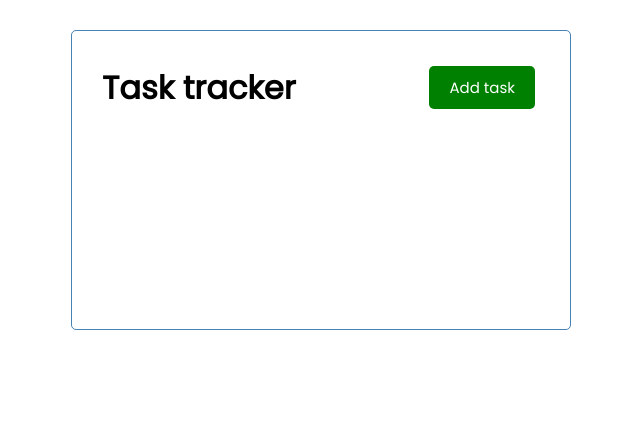
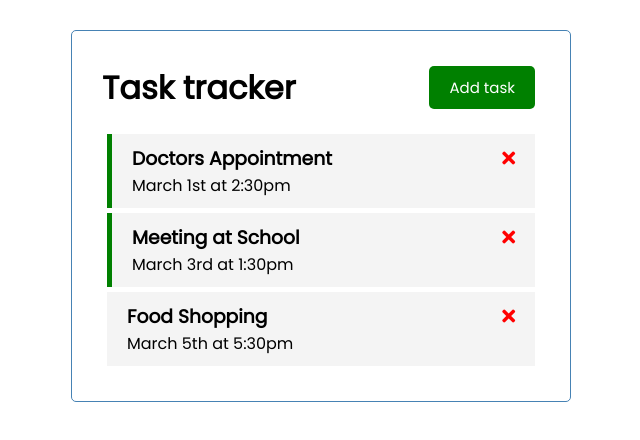
Before and after one commit to alexmilic/todo-vuejs, a Vue app: page / in a window 1280 px wide. Shown: the top 440 px of the page, without its empty margins (319-959 px from the left). Built offline with nearby package versions, Linux system fonts and the light colour scheme.

Commit message:
Add tasks component

```diff
--- a/public/index.html
+++ b/public/index.html
@@ -4,6 +4,7 @@
     <meta charset="utf-8">
     <meta http-equiv="X-UA-Compatible" content="IE=edge">
     <meta name="viewport" content="width=device-width,initial-scale=1.0">
+    <link rel="stylesheet" href="https://cdnjs.cloudflare.com/ajax/libs/font-awesome/5.15.4/css/all.min.css" integrity="sha512-1ycn6IcaQQ40/MKBW2W4Rhis/DbILU74C1vSrLJxCq57o941Ym01SwNsOMqvEBFlcgUa6xLiPY/NS5R+E6ztJQ==" crossorigin="anonymous" referrerpolicy="no-referrer" />
     <link rel="icon" href="<%= BASE_URL %>favicon.ico">
     <title><%= htmlWebpackPlugin.options.title %></title>
   </head>
--- a/src/App.vue
+++ b/src/App.vue
@@ -1,17 +1,47 @@
 <template>
     <div class="container">
         <Header title="Task tracker" />
+        <Tasks :tasks="tasks" />
     </div>
 </template>
 
 <script>
 
 import Header from './components/Header';
+import Tasks from './components/Tasks';
 
 export default {
   name: 'App',
   components: {
-      Header
+      Header,
+      Tasks
+    },
+    data() {
+        return {
+            tasks: []
+        }
+    },
+    created() {
+        this.tasks = [
+            {
+                id: 1,
+                text: "Doctors Appointment",
+                day: 'March 1st at 2:30pm',
+                reminder: true
+            },
+               {
+                id: 2,
+                text: "Meeting at School",
+                day: 'March 3rd at 1:30pm',
+                reminder: true
+            },
+               {
+                id: 3,
+                text: "Food Shopping",
+                day: 'March 5th at 5:30pm',
+                reminder: false
+            }
+        ]
     }
 }
 </script>
--- a/src/components/Button.vue
+++ b/src/components/Button.vue
@@ -1,5 +1,6 @@
 <template>
     <button
+        @click="onClick()"
         :style="{backgroundColor: color}"
         class="btn"
     >
@@ -19,6 +20,11 @@
             type: String,
             color: "#ccc"
         }
+    },
+    methods: {
+        onClick() {
+            console.log('clicked');
+        }
     }
 }
 </script>
--- /dev/null
+++ b/src/components/Task.vue
@@ -0,0 +1,38 @@
+<template>
+    <div :class="[task.reminder ? 'reminder' : '', 'task']">
+        <h3>{{task.text}}
+            <i class="fas fa-times"></i>
+        </h3>
+        <p>{{task.day}}</p>
+
+    </div>
+</template>
+
+<script>
+    export default {
+        name: 'Task',
+        props: {
+            task: Object
+        }
+    }
+</script>
+
+<style scoped>
+    .fas {
+    color: red;
+    }
+    .task {
+    background: #f4f4f4;
+    margin: 5px;
+    padding: 10px 20px;
+    cursor: pointer;
+    }
+    .task.reminder {
+    border-left: 5px solid green;
+    }
+    .task h3 {
+    display: flex;
+    align-items: center;
+    justify-content: space-between;
+    }
+</style>
--- /dev/null
+++ b/src/components/Tasks.vue
@@ -0,0 +1,20 @@
+<template>
+    <div :key="task.id" v-for="task in tasks">
+        <Task :task="task" />
+    </div>
+</template>
+
+
+<script>
+    import Task from './Task';
+
+    export default {
+        name: 'Tasks',
+        props: {
+            tasks: Array
+        },
+        components: {
+            Task
+        }
+    }
+</script>
```
